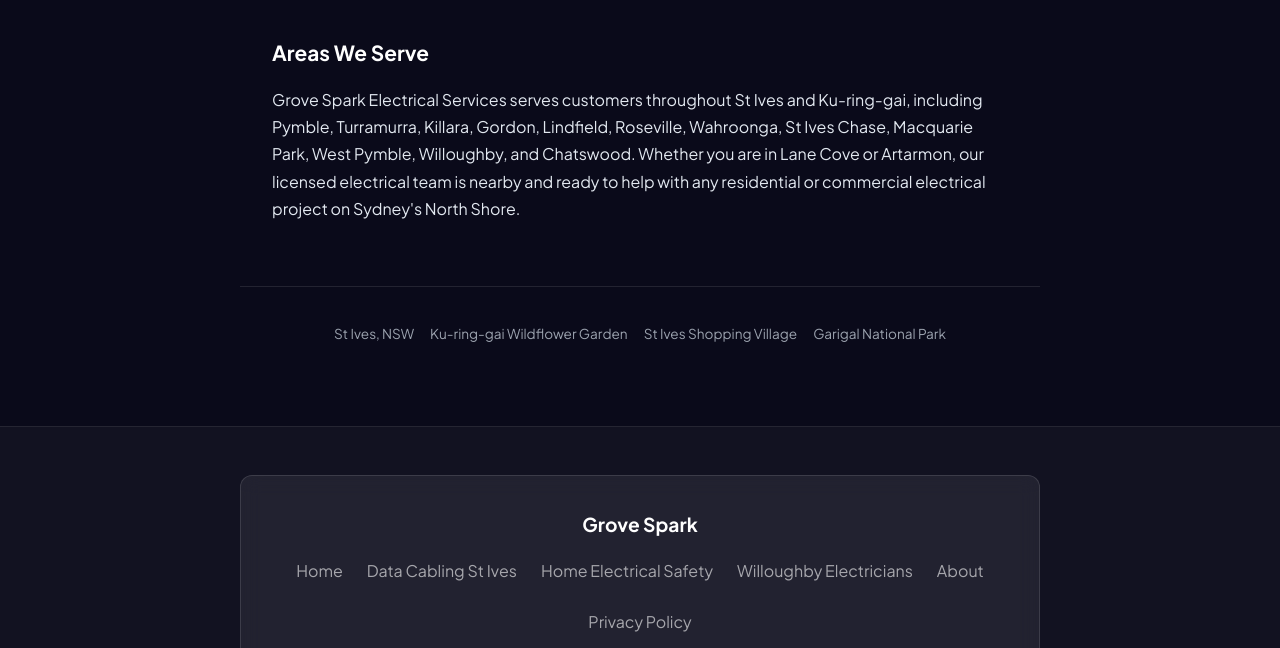
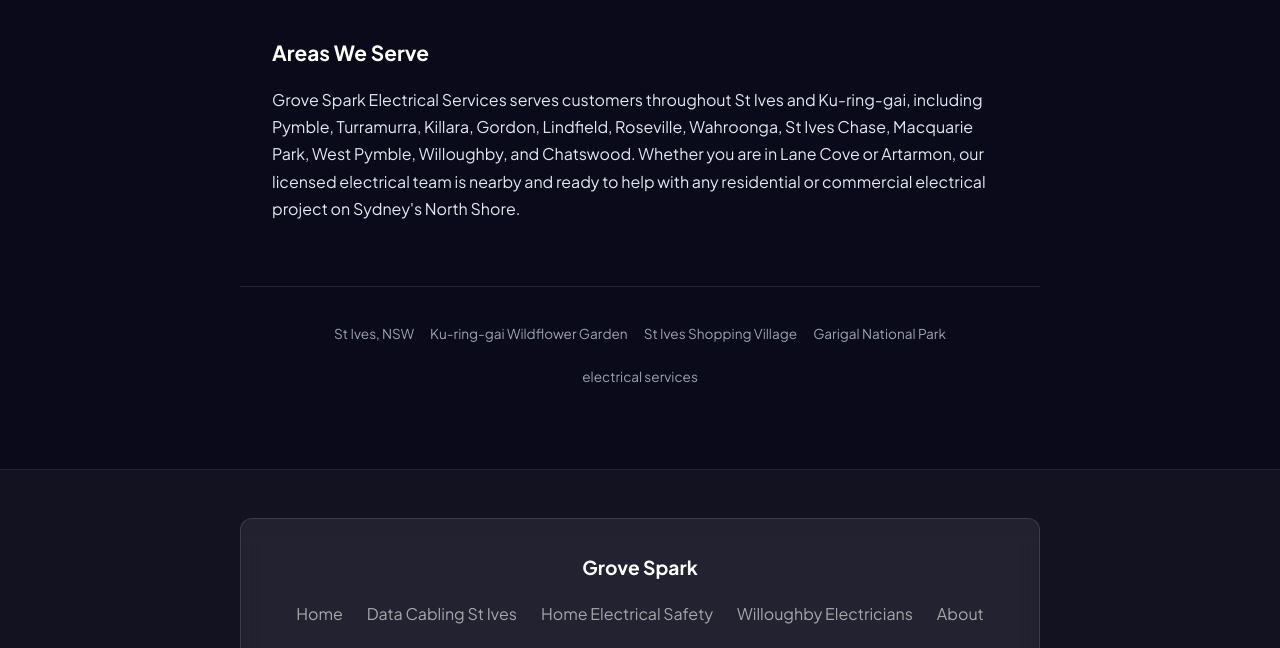
Before and after one commit to Ignitenew/switchboard-upgrade-st-ives, a plain HTML site: page about-us.html in a window 1280 px wide. Shown: the part 4561-5209 px from the top of the page. Drawn offline with nearby package versions, Linux system fonts and the light colour scheme.

Commit message:
Fix link wheel - website13

```diff
--- a/about-us.html
+++ b/about-us.html
@@ -127,7 +127,7 @@
       <li><a href="https://www.google.com/maps/place/?q=place_id:ChIJZXlOcc9XDWsRcOvx-Wh9AQ8" target="_blank" rel="noopener noreferrer">Ku-ring-gai Wildflower Garden</a></li>
       <li><a href="https://www.google.com/maps/place/?q=place_id:ChIJX5r9aBOoEmsRWNnD-a6Y-k4" target="_blank" rel="noopener noreferrer">St Ives Shopping Village</a></li>
       <li><a href="https://www.google.com/maps/place/?q=place_id:ChIJxWixWEuoEmsR_GyeUpfj2sI" target="_blank" rel="noopener noreferrer">Garigal National Park</a></li>
-      <!-- LINK_WHEEL -->
+      <li><a href="http://hq-websites.s3-website.eu-north-1.amazonaws.com/electrician-pymble/index.html" target="_blank" rel="noopener noreferrer">electrical services</a></li>
     </ul>
   </section>
 
```
Also changed, not shown: data-communications-cabling-st-ives-home-offices.html (+1 -1 lines), index.html (+1 -1 lines), licensed-electrician-st-ives-home-safety.html (+1 -1 lines), willoughby-homeowners-trust-north-shore-electricians.html (+1 -1 lines).
